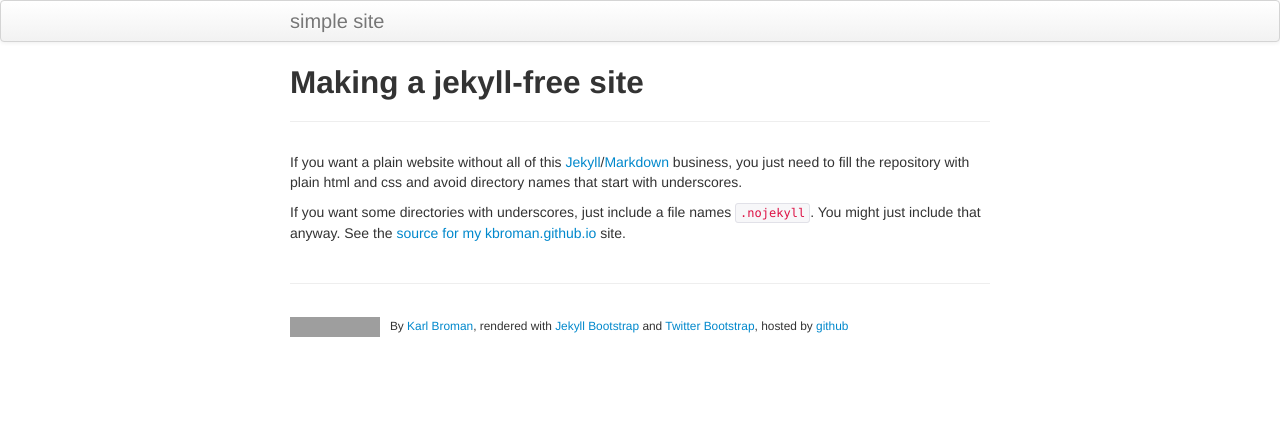
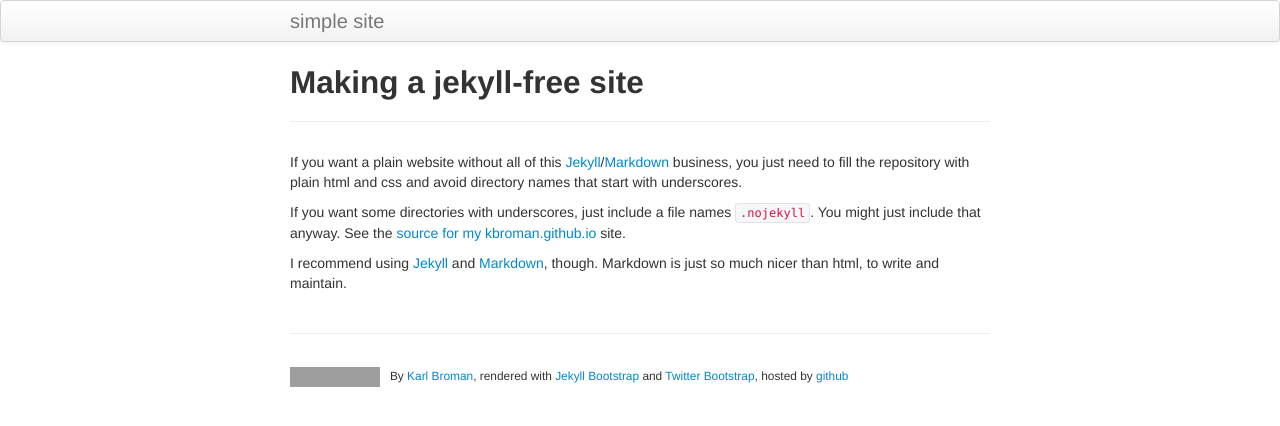
Before and after one commit to kbroman/simple_site, a Jekyll site: the page built from pages/nojekyll.md, in a window 1280 px wide. Shown: the top 426 px of the page. Built offline with Jekyll 4.4.1, drawn with Linux system fonts in a browser that asks for light colours; grey boxes are pictures that could not be loaded.

Commit message:
Add comment on markdown to nojekyll page

```diff
--- a/pages/nojekyll.md
+++ b/pages/nojekyll.md
@@ -12,3 +12,8 @@ If you want some directories with underscores, just include a file
 names `.nojekyll`. You might just include that anyway.  See the
 [source for my kbroman.github.io](http://github.com/kbroman/kbroman.github.io)
 site.
+
+I recommend using [Jekyll](http://jekyllrb.com/) and
+[Markdown](https://daringfireball.net/projects/markdown/),
+though. Markdown is just so much nicer than html, to write and
+maintain.
```
